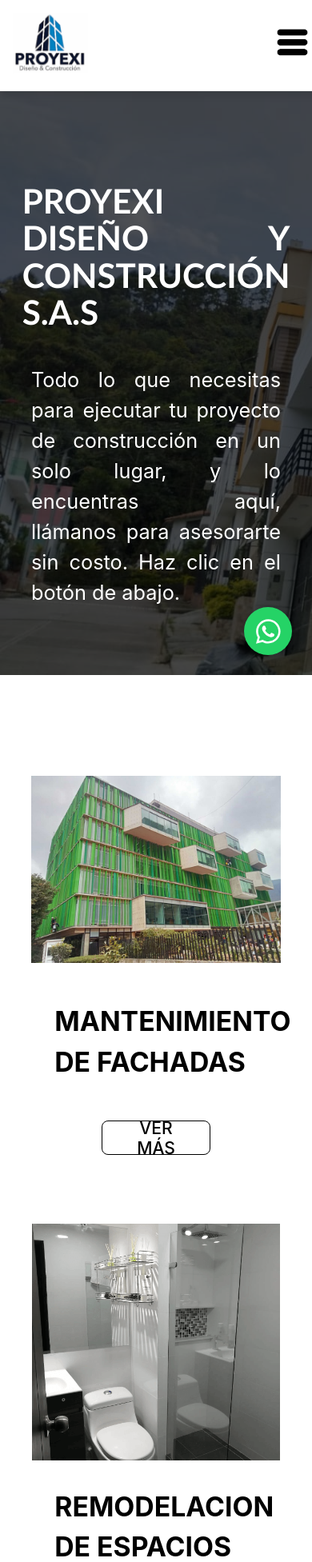
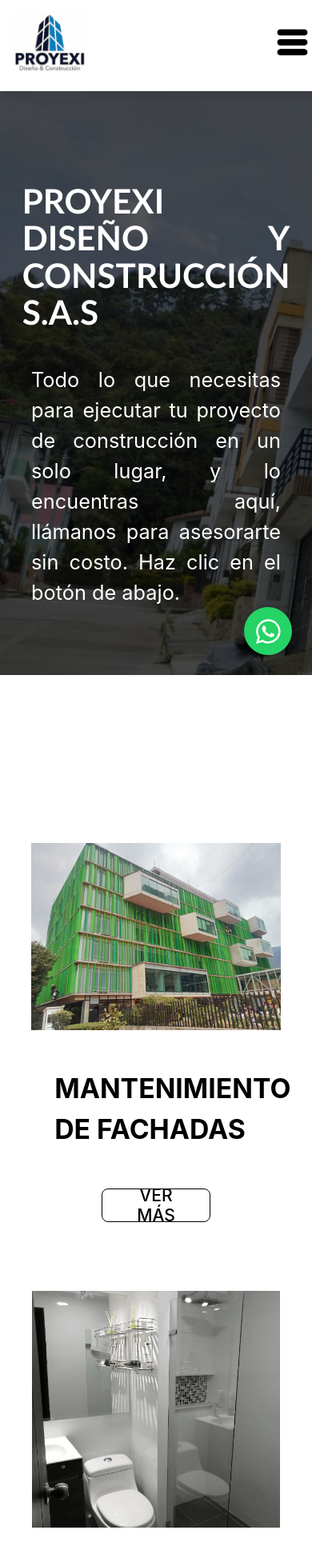
Before and after one commit to milenaAristiza/react-proyexi3, a React (Vite) app: page / in a window 390 px wide. Shown: the top 1953 px of the page at 80% size. Built offline with nearby package versions, Linux system fonts and the light colour scheme.

Commit message:
change in responsive

```diff
--- a/src/pages/Index/Index.css
+++ b/src/pages/Index/Index.css
@@ -324,7 +324,7 @@
     }
 
     .servicios1 {
-        height: 360vh;
+        height: 380vh;
     }
 
     .img_cards {
```
